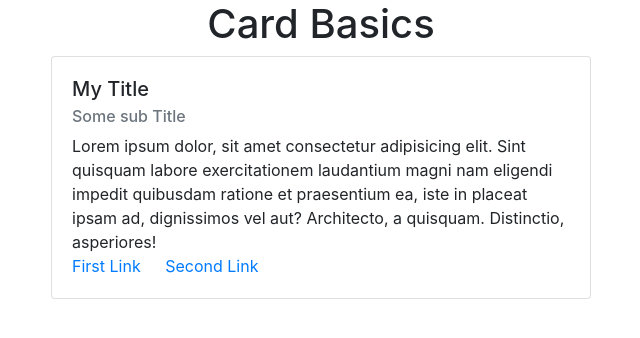
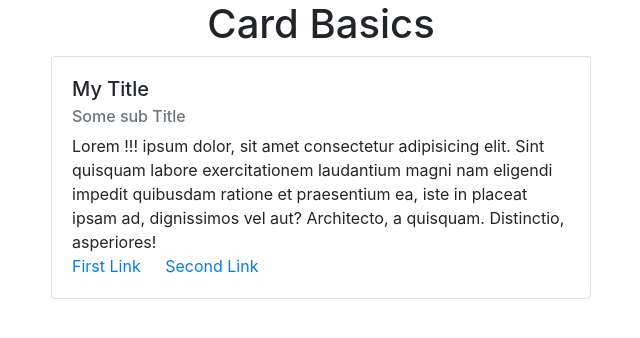
Before and after one commit to varunraj/bootstrap4, a plain HTML site: page 7.cards_and_listgroup/card-basics.html in a window 1280 px wide. Shown: the full height of the page, 319-959 px from the left. Drawn offline with nearby package versions, Linux system fonts and the light colour scheme.

Commit message:
updated card

```diff
--- a/7.cards_and_listgroup/card-basics.html
+++ b/7.cards_and_listgroup/card-basics.html
@@ -15,7 +15,7 @@
                         <div class="card-body">
                             <h5 class="card-title">My Title</h5>
                             <h6 class="card-subtitle text-muted mb-2">Some sub Title</h6>
-                            Lorem ipsum dolor, sit amet consectetur adipisicing elit. Sint quisquam labore exercitationem laudantium magni nam eligendi impedit quibusdam ratione et praesentium ea, iste in placeat ipsam ad, dignissimos vel aut? Architecto, a quisquam. Distinctio, asperiores!
+                            Lorem !!! ipsum dolor, sit amet consectetur adipisicing elit. Sint quisquam labore exercitationem laudantium magni nam eligendi impedit quibusdam ratione et praesentium ea, iste in placeat ipsam ad, dignissimos vel aut? Architecto, a quisquam. Distinctio, asperiores!
                             <p class="card-text">
                                 <a href="" class="card-link">First Link</a>
                                 <a href="" class="card-link">Second Link</a>
```
